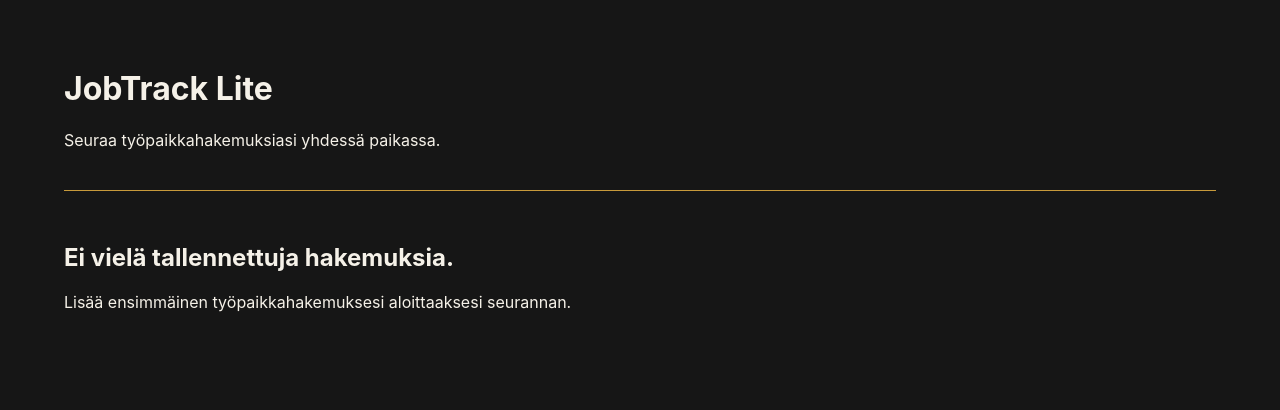
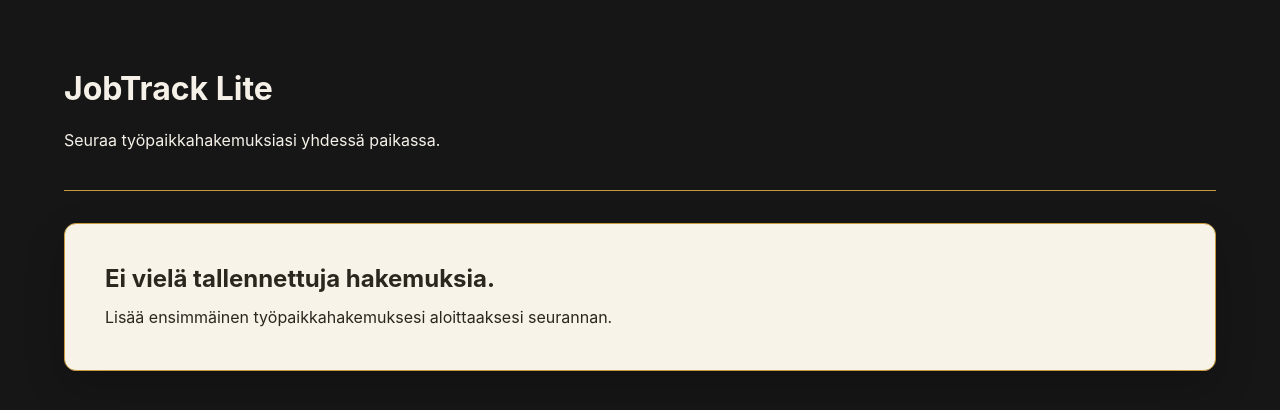
Before and after one commit to jounikivi/jobtrack-devops-lab, a React (Vite) app: page / in a window 1280 px wide. Shown: the top 410 px of the page. Built offline with nearby package versions, Linux system fonts and the light colour scheme.

Commit message:
lisätty emptysateen tyylit

```diff
--- a/src/App.css
+++ b/src/App.css
@@ -12,3 +12,22 @@
 .app-main {
   padding: 2rem 0;
 }
+
+.empty-state {
+  padding: clamp(1.5rem, 4vw, 2.5rem);
+  color: var(--color-surface-text);
+  background-color: var(--color-surface);
+  border: 1px solid var(--color-accent);
+  border-radius: 0.75rem;
+  box-shadow: 0 1rem 2.5rem rgb(0 0 0 / 20%);
+}
+
+.empty-state h2 {
+  margin: 0;
+  font-size: clamp(1.25rem, 3vw, 1.5rem);
+}
+
+.empty-state p {
+  margin: 0.75rem 0 0;
+  line-height: 1.6;
+}
--- a/src/index.css
+++ b/src/index.css
@@ -4,6 +4,7 @@
   --color-surface: #f7f3e8;
   --color-text: #f5f1e8;
   --color-accent: #c79a3b;
+  --color-surface-text: #2b271f;
 
   font-family:
     Inter, system-ui, -apple-system, BlinkMacSystemFont, "Segoe UI", sans-serif;
```
